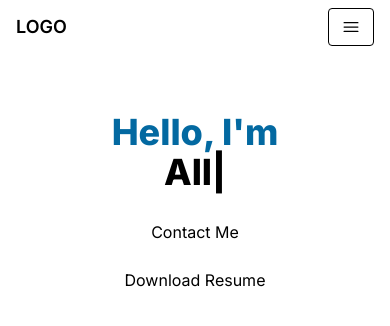
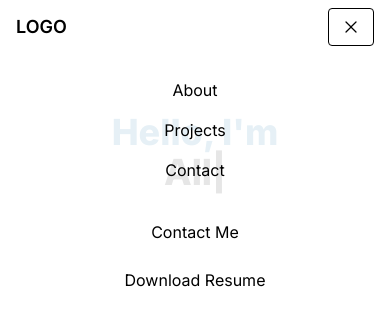
Before and after one commit to arandel1/portfolio, a Next.js app: page / in a window 390 px wide. Both pictures are taken after a click on the button 351 px from the left and 27 px from the top of the page. Shown: the top 326 px of the page. Built offline with nearby package versions, Linux system fonts and the light colour scheme.

Commit message:
menu icons functioning properly

```diff
--- /dev/null
+++ b/app/components/MenuOverlay.jsx
@@ -0,0 +1,17 @@
+import React from 'react'
+import NavLink from './NavLink';
+
+const MenuOverlay = ({ links }) => {
+  return (
+
+    <ul className='flex flex-col py-4 items-center'>
+      {links.map((link, index) => (
+        <li key = {index}>
+          <NavLink href={link.path} title = {link.title}/>
+        </li>
+      ))}
+    </ul>
+  )
+};
+
+export default MenuOverlay
--- a/app/components/NavBar.jsx
+++ b/app/components/NavBar.jsx
@@ -3,7 +3,8 @@ import Link from "next/link";
 import React from "react";
 import { useState } from "react";
 import NavLink from "./NavLink";
-import { Bars3Icon, XmarkIcon } from "@heroicons/react/24/solid";
+import { Bars3Icon, XMarkIcon } from "@heroicons/react/24/solid";
+import MenuOverlay from "./MenuOverlay";
 
 const navLinks = [
   {
@@ -20,8 +21,8 @@ const navLinks = [
   }
 ]
 
-const NavBar = () => {
-  const [navBarOpen, setNavBarOpen] = useState(false);
+const Navbar = () => {
+  const [navbarOpen, setNavbarOpen] = useState(false);
 
   return(
     <nav className="fixed top-0 left-0 right-0 z-10 bg-white bg-opacity-90">
@@ -34,13 +35,17 @@ const NavBar = () => {
         </Link>
         <div className=" mobile-menu block md:hidden">
           {
-            !navBarOpen ? (
-              <button className="flex items-center px-3 py-2 border rounded border-black text-black hover:text-sky-500 hover:border-sky-500">
-                <Bars3Icon className="h-5 w-5"/>
+            !navbarOpen ? (
+              <button
+                onClick={() =>  setNavbarOpen(true)}
+                className="flex items-center px-3 py-2 border rounded border-black text-black hover:text-sky-500 hover:border-sky-500">
+                  <Bars3Icon className="h-5 w-5"/>
               </button>
             ) : (
-              <button className="flex items-center px-3 py-2 border rounded border-black text-black hover:text-sky-500 hover:border-sky-500">
-                <XmarkIcon className="h-5 w-5"/>
+              <button
+                onClick={() =>  setNavbarOpen(false)}
+                className="flex items-center px-3 py-2 border rounded border-black text-black hover:text-sky-500 hover:border-sky-500">
+                  <XMarkIcon className="h-5 w-5"/>
               </button>
             )
           }
@@ -55,8 +60,9 @@ const NavBar = () => {
           </ul>
         </div>
       </div>
+      {navbarOpen ? <MenuOverlay links={navLinks}/> : null}
     </nav>
   )
 }
 
-export default NavBar;
+export default Navbar;
--- a/app/page.js
+++ b/app/page.js
@@ -1,11 +1,11 @@
 import Image from "next/image";
 import HeroSection from "./components/HeroSection";
-import NavBar from "./components/NavBar";
+import Navbar from "./components/Navbar";
 
 export default function Home() {
   return (
     <main className="flex min-h-screen flex-co bg-white ">
-      <NavBar/>
+      <Navbar />
       <div className="container mt-24 mx-auto px-12 py-4">
         <HeroSection />
       </div>
```
